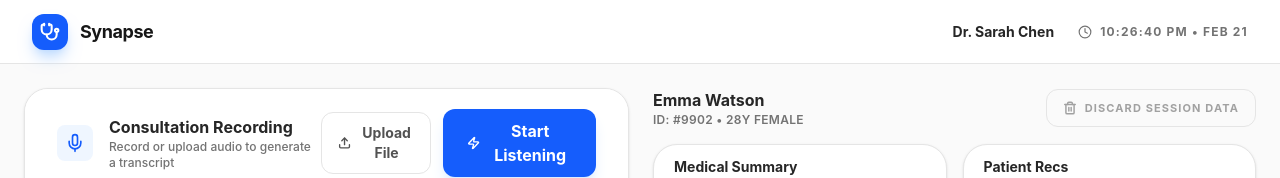
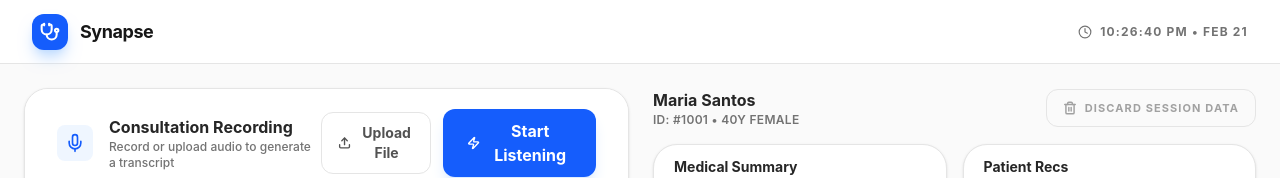
Before and after one commit to AakristG/Synapse, a React (Vite) app in the folder frontend/: page /consultation in a window 1280 px wide. Shown: the top 178 px of the page. Built offline with nearby package versions, Linux system fonts and the light colour scheme.

Commit message:
tenny tiny updates

```diff
--- a/frontend/src/pages/Consultation.jsx
+++ b/frontend/src/pages/Consultation.jsx
@@ -120,7 +120,6 @@ export default function Consultation() {
           <h1 className="font-bold text-lg tracking-tight leading-none">Synapse</h1>
         </div>
         <div className="flex items-center gap-6">
-          <p className="text-sm font-bold leading-tight text-neutral-800">Dr. Sarah Chen</p>
           <div className="flex items-center gap-2 text-neutral-500 font-bold text-xs uppercase tracking-widest">
             <Clock size={14} />
             {now.toLocaleTimeString([], { hour: '2-digit', minute: '2-digit', second: '2-digit' })} • {now.toLocaleDateString('en-US', { month: 'short', day: 'numeric' })}
@@ -262,8 +261,8 @@ export default function Consultation() {
         <aside className="flex-1 min-w-0 flex gap-4 flex-col min-h-0">
           <div className="shrink-0 flex items-center justify-between gap-4">
             <div>
-              <h3 className="font-bold text-base text-neutral-800">Emma Watson</h3>
-              <p className="text-xs text-neutral-500 font-semibold uppercase tracking-wide">ID: #9902 • 28y Female</p>
+              <h3 className="font-bold text-base text-neutral-800">Maria Santos</h3>
+              <p className="text-xs text-neutral-500 font-semibold uppercase tracking-wide">ID: #1001 • 40y Female</p>
             </div>
             <button
               onClick={resetSession}
```
